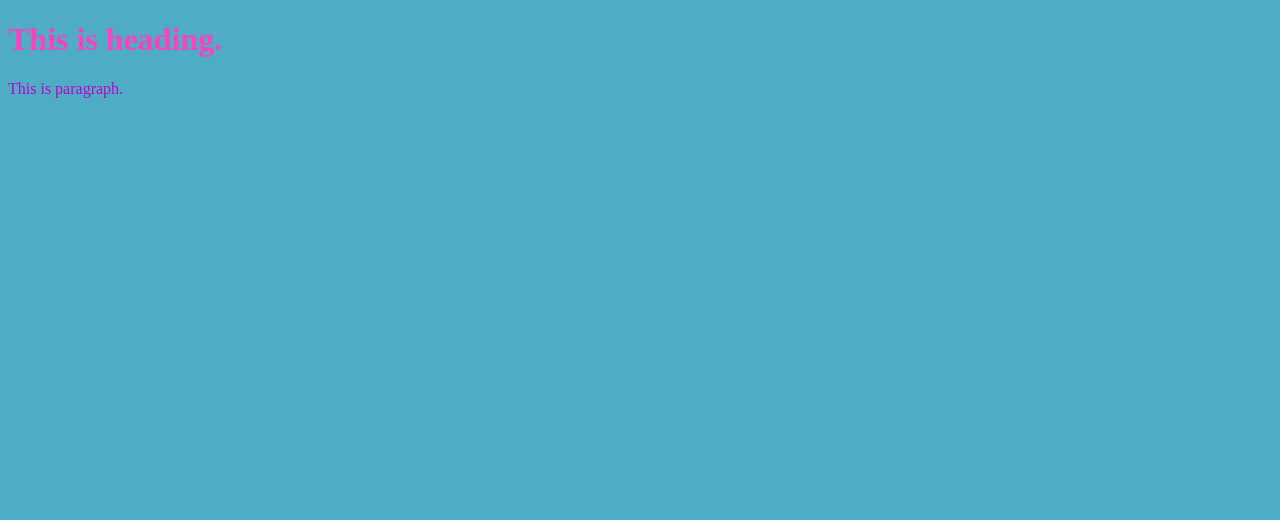
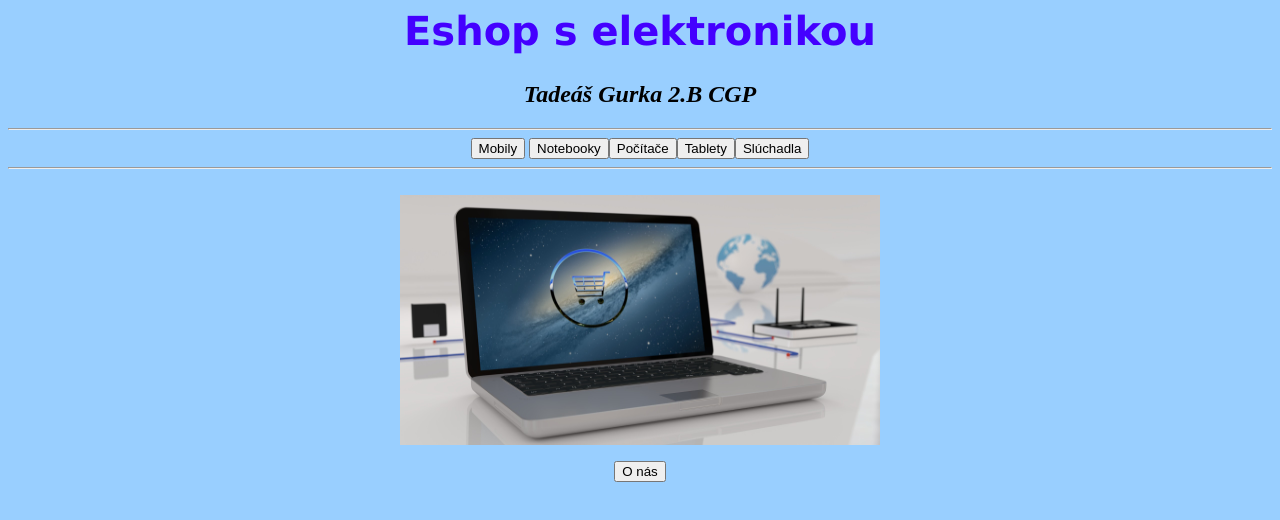
Before and after one commit to tadeasgurka/CGP, a plain HTML site: page index.html in a window 1280 px wide. Drawn offline with Linux system fonts and the light colour scheme.

Commit message:
zmena_súborov

```diff
--- a/index.html
+++ b/index.html
@@ -1,25 +1,19 @@
-<!DOCTYPE html>
-
-
-
-</head>
-
-<style>
-body {background-color: rgb(78, 173, 197) ;}
-h1 {color: rgb(255, 66, 192);}
-p {color: rgb(189, 0, 206);}
-</style>
-
-</head>
-
-
-
-</body>
-
-<h1>This is heading.</h1>
-<p>This is paragraph.</p>
-
-</body>
-
-
+<html>
+    <style>
+        body {background-color:rgb(153, 207, 255)}
+        h1 {color:rgb(68, 0, 255);font-size:40px; font-family:Verdana, Geneva, Tahoma, sans-serif}
+        hr {color:black}
+    </style>
+    <body>
+        <h1><center><b>Eshop s elektronikou<b/></center></h1>
+        <h2><center><i>Tadeáš Gurka 2.B CGP<i/></center></h2>
+<hr/>
+<center><a href="mobily.html"><button>Mobily</button></a> <a href="notebooky.html"><button>Notebooky</button><a/><a href="pocitace.html"><button>Počítače</button><a/><a href="tablety.html"><button>Tablety</button><a/><a href="sluchadla.html"><button>Slúchadla</button><a/><center/>
+<hr/>
+    <br/>
+    <img src="Resources/images/baner.jpg" width="480px" height="250px"/>
+    <dl>
+    <center><a href="o_nas.html"><button>O nás</button></a></center>
+    </dl>
+   </body>
 </html>
```
Also changed, not shown: o_nas.html (added, +45 -0 lines), Resources/images/baner.jpg (added), Resources/images/baner1.webp (added), Resources/images/samsung baner.jpg (added), mobily.html (added), notebooky.html (added), pocitace.html (added), sluchadla.html (added), tablety.html (added).
